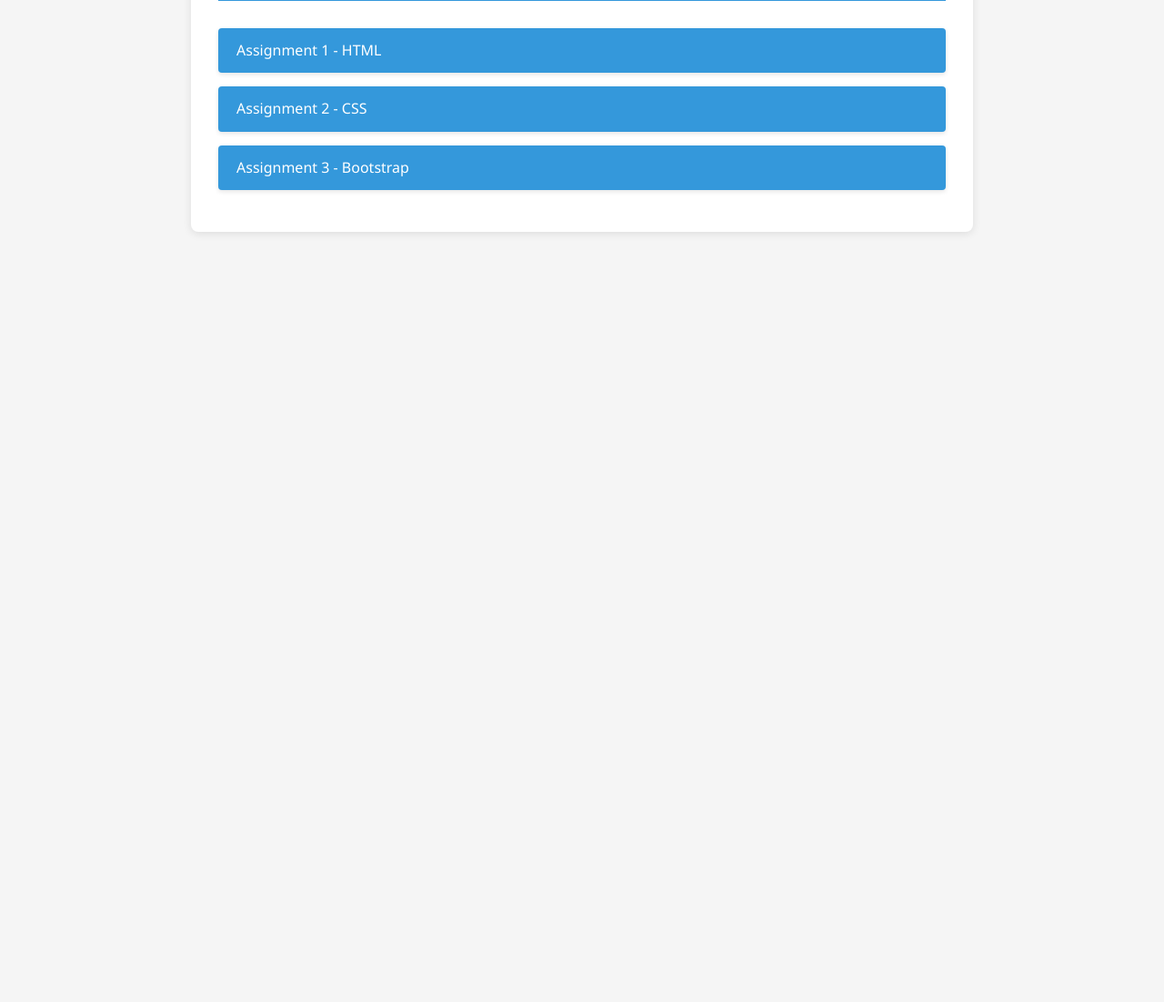
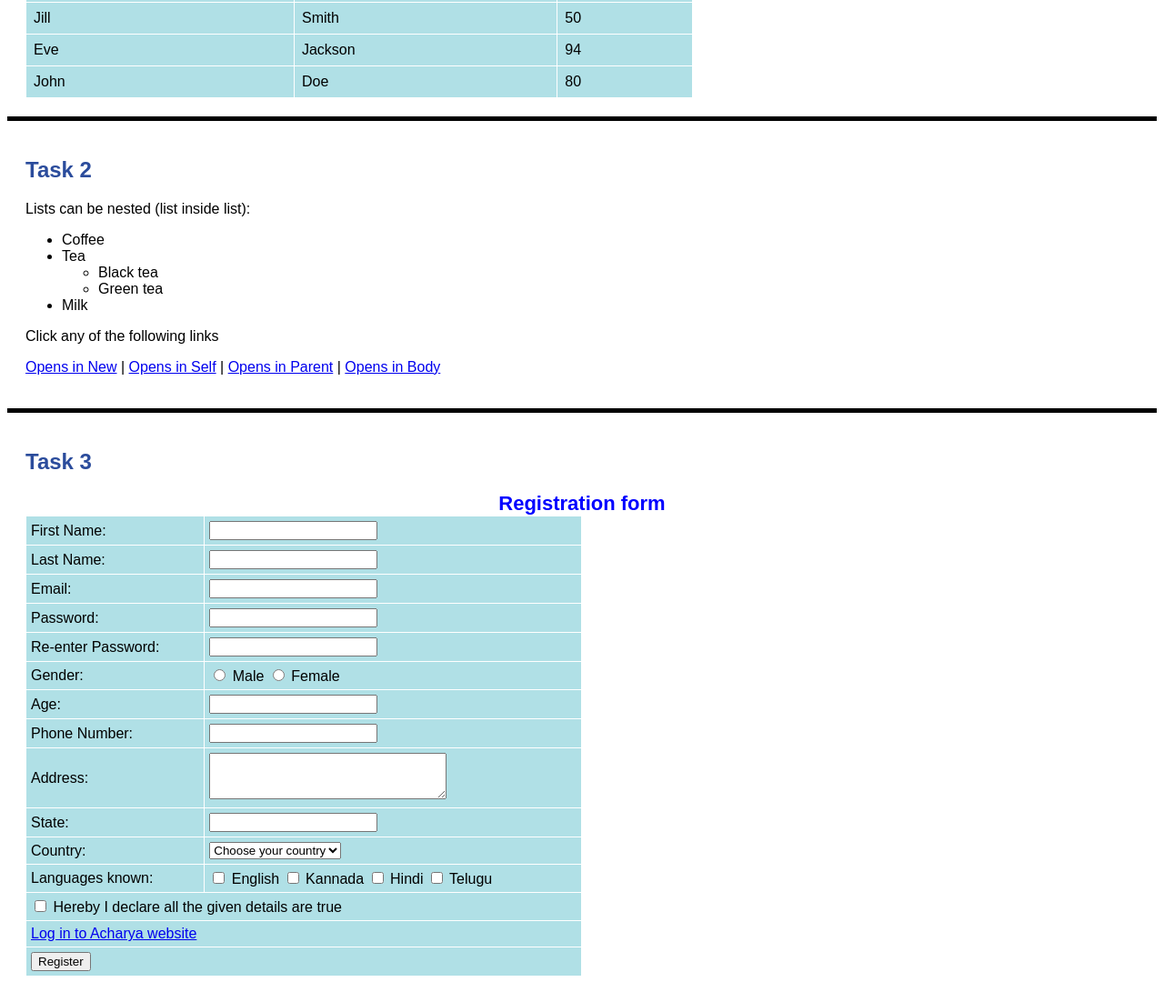
Before and after one commit to Githubayush45/Super-100, a plain HTML site: page html.html in a window 1280 px wide. Shown: the part 134-1236 px from the top of the page at 91% size. Before the commit the page ends 800 px from the top, so only its background shows below. Drawn offline with Linux system fonts and the light colour scheme.

Commit message:
Update html.html

```diff
--- a/html.html
+++ b/html.html
@@ -1,96 +1,179 @@
 <!DOCTYPE html>
-<html lang="en">
+<html>
 <head>
-    <meta charset="UTF-8" />
-    <meta name="viewport" content="width=device-width, initial-scale=1" />
-    <title>Assignments</title>
+  <title>Tasks</title>
   <style>
-
     body {
-            font-family: 'Segoe UI', Tahoma, Geneva, Verdana, sans-serif;
-            line-height: 1.6;
-            color: #333;
-            background-color: #f5f5f5;
-            margin: 0;
+      font-family: Arial, sans-serif;
+    }
+    h2 {
+      color: #2b4c9c;
+    }
+    table {
+      width: 60%;
+      border-collapse: collapse;
+      background-color: #b0e0e6;
+    }
+    table, th, td {
+      border: 1px solid white;
+      padding: 8px;
+      text-align: left;
+    }
+    .task {
+      border-top: 5px solid black;
       padding: 20px;
     }
-
-
-        .container {
-            max-width: 800px;
-            margin: 0 auto;
-            background: white;
-            padding: 30px;
-            border-radius: 8px;
-            box-shadow: 0 2px 10px rgba(0, 0, 0, 0.1);
+    .form-section {
+      width: 50%;
     }
-
-
-        h1 {
-            color: #2c3e50;
+    .form-section td {
+      padding: 5px;
+    }
+    .register-title {
+      color: blue;
+      font-size: 22px;
+      font-weight: bold;
       text-align: center;
-            margin-bottom: 30px;
-            padding-bottom: 10px;
-            border-bottom: 2px solid #3498db;
-        }
-
-
-        ul {
-            list-style-type: none;
-            padding: 0;
-        }
-
-        li {
-            margin-bottom: 15px;
-            transition: transform 0.2s;
-        }
-
-        li:hover {
-            transform: translateX(5px);
-        }
-
-
-        a {
-            display: block;
-            padding: 12px 20px;
-            background-color: #3498db;
-            color: white;
-            text-decoration: none;
-            border-radius: 4px;
-            transition: background-color 0.3s, box-shadow 0.3s;
-            box-shadow: 0 2px 5px rgba(0, 0, 0, 0.1);
-            font-weight: 500;
-        }
-
-        a:hover {
-            background-color: #2980b9;
-            box-shadow: 0 4px 8px rgba(0, 0, 0, 0.15);
-        }
-
-
-        @media (max-width: 600px) {
-            .container {
-                padding: 15px;
-            }
-
-            h1 {
-                font-size: 24px;
-            }
-
-            a {
-                padding: 10px 15px;
-            }
     }
   </style>
 </head>
 <body>
-    <div class="container">
-        <h1>Assignments</h1>
+
+<!-- Task 1 -->
+<div class="task">
+  <h2>Task 1</h2>
+  <table>
+    <tr>
+      <th>Firstname</th>
+      <th>Lastname</th>
+      <th>Age</th>
+    </tr>
+    <tr>
+      <td>Jill</td>
+      <td>Smith</td>
+      <td>50</td>
+    </tr>
+    <tr>
+      <td>Eve</td>
+      <td>Jackson</td>
+      <td>94</td>
+    </tr>
+    <tr>
+      <td>John</td>
+      <td>Doe</td>
+      <td>80</td>
+    </tr>
+  </table>
+</div>
+
+<!-- Task 2 -->
+<div class="task">
+  <h2>Task 2</h2>
+  <p>Lists can be nested (list inside list):</p>
   <ul>
-            <li><a href="html.html">Assignment 1 - HTML</a></li>
-            <li><a href="css.html">Assignment 2 - CSS</a></li>
-            <li><a href="bootstrap.html">Assignment 3 - Bootstrap</a></li>
+    <li>Coffee</li>
+    <li>Tea
+      <ul>
+        <li>Black tea</li>
+        <li>Green tea</li>
       </ul>
+    </li>
+    <li>Milk</li>
+  </ul>
+  <p>Click any of the following links</p>
+  <p>
+    <a href="https://example.com" target="_blank">Opens in New</a> |
+    <a href="https://example.com" target="_self">Opens in Self</a> |
+    <a href="https://example.com" target="_parent">Opens in Parent</a> |
+    <a href="https://example.com" target="_top">Opens in Body</a>
+  </p>
 </div>
+
+<!-- Task 3 -->
+<div class="task">
+  <h2>Task 3</h2>
+  <form>
+    <div class="register-title">Registration form</div>
+    <table class="form-section">
+      <tr>
+        <td>First Name:</td>
+        <td><input type="text" name="firstname" /></td>
+      </tr>
+      <tr>
+        <td>Last Name:</td>
+        <td><input type="text" name="lastname" /></td>
+      </tr>
+      <tr>
+        <td>Email:</td>
+        <td><input type="email" name="email" /></td>
+      </tr>
+      <tr>
+        <td>Password:</td>
+        <td><input type="password" name="password" /></td>
+      </tr>
+      <tr>
+        <td>Re-enter Password:</td>
+        <td><input type="password" name="repassword" /></td>
+      </tr>
+      <tr>
+        <td>Gender:</td>
+        <td>
+          <input type="radio" name="gender" value="male"> Male
+          <input type="radio" name="gender" value="female"> Female
+        </td>
+      </tr>
+      <tr>
+        <td>Age:</td>
+        <td><input type="number" name="age" /></td>
+      </tr>
+      <tr>
+        <td>Phone Number:</td>
+        <td><input type="text" name="phone" /></td>
+      </tr>
+      <tr>
+        <td>Address:</td>
+        <td><textarea name="address" rows="3" cols="30"></textarea></td>
+      </tr>
+      <tr>
+        <td>State:</td>
+        <td><input type="text" name="state" /></td>
+      </tr>
+      <tr>
+        <td>Country:</td>
+        <td>
+          <select>
+            <option>Choose your country</option>
+            <option>India</option>
+            <option>USA</option>
+            <option>UK</option>
+          </select>
+        </td>
+      </tr>
+      <tr>
+        <td>Languages known:</td>
+        <td>
+          <input type="checkbox" name="lang" value="English"> English
+          <input type="checkbox" name="lang" value="Kannada"> Kannada
+          <input type="checkbox" name="lang" value="Hindi"> Hindi
+          <input type="checkbox" name="lang" value="Telugu"> Telugu
+        </td>
+      </tr>
+      <tr>
+        <td colspan="2">
+          <input type="checkbox" name="declaration" /> Hereby I declare all the given details are true
+        </td>
+      </tr>
+      <tr>
+        <td colspan="2">
+          <a href="https://www.acharya.ac.in" target="_blank">Log in to Acharya website</a>
+        </td>
+      </tr>
+      <tr>
+        <td colspan="2"><input type="submit" value="Register" /></td>
+      </tr>
+    </table>
+  </form>
+</div>
+
 </body>
 </html>
```
Lines whose indentation alone changed are shown as unchanged.
